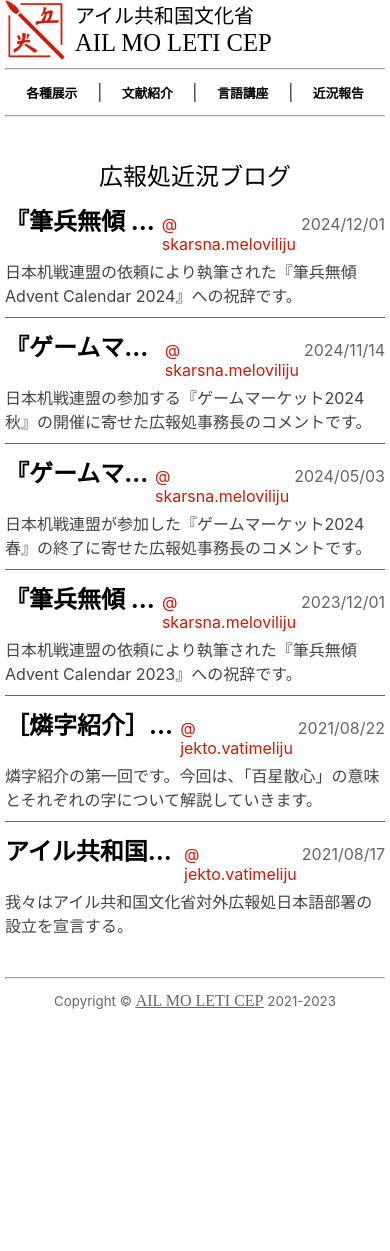
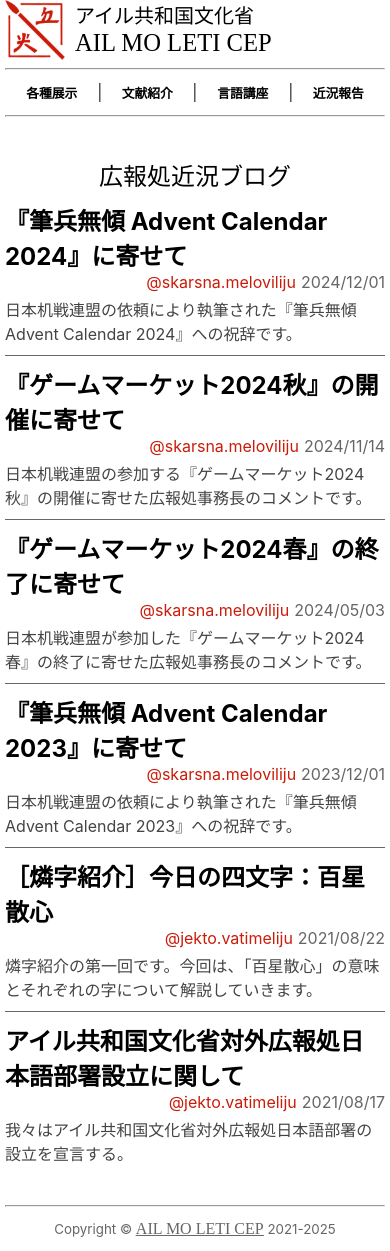
Before and after one commit to AIL-MO-LETI-CEP/ail-mo-leti-cep.github.io, a Next.js app: page /blog in a window 390 px wide. Before the commit the page ends 1023 px from the top, so only its background shows below. Built offline with nearby package versions, Linux system fonts and the light colour scheme; a web font is replaced by a local one.

Commit message:
feat: make title wrap with phone size

```diff
--- a/src/components/footer.tsx
+++ b/src/components/footer.tsx
@@ -13,7 +13,7 @@ export const Footer: React.FC = () => {
         >
           <Link href="/">AIL MO LETI CEP</Link>
         </span>{' '}
-        2021-2023
+        2021-2025
       </Copyright>
     </footer>
   );
--- a/src/pages/blog/PostItem.tsx
+++ b/src/pages/blog/PostItem.tsx
@@ -21,8 +21,10 @@ export default function PostItem({
       <Link href={`blog/${path}`} className="no-underline">
         <Headline>
           <Title>{title}</Title>
-          <Author>{author}</Author>
-          <Date>{date}</Date>
+          <div>
+            <Author>{author}</Author>
+            <Date>{date}</Date>
+          </div>
         </Headline>
         <Excerpt>{excerpt}</Excerpt>
       </Link>
@@ -45,6 +47,9 @@ const Headline = styled.div`
   justify-content: flex-end;
   align-items: baseline;
   margin-bottom: 5px;
+  @media screen and (max-width: 768px) {
+    flex-wrap: wrap;
+  }
 `;
 
 const Title = styled.h2`
@@ -54,6 +59,10 @@ const Title = styled.h2`
   text-overflow: ellipsis;
   margin-right: auto;
   max-width: 70%;
+  @media screen and (max-width: 768px) {
+    white-space: wrap;
+    max-width: 100%
+  }
 `;
 
 const Author = styled.span`
```
